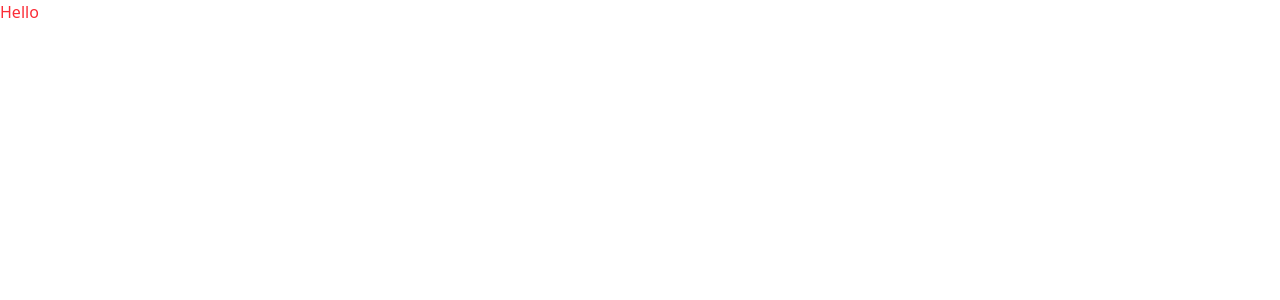
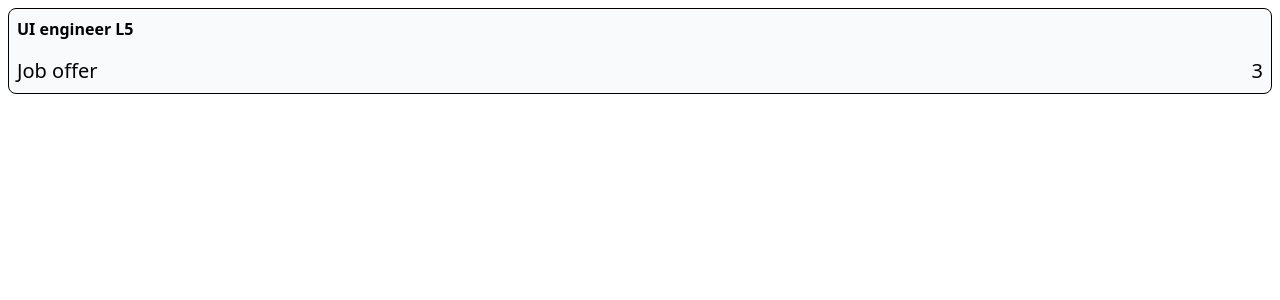
Before and after one commit to daphnee-jeune/kanban, a React (Vite) app: page / in a window 1280 px wide. Shown: the top 300 px of the page. Built offline with nearby package versions, Linux system fonts and the light colour scheme.

Commit message:
start working on card

```diff
--- a/src/App.tsx
+++ b/src/App.tsx
@@ -1,12 +1,15 @@
-import './App.css'
+import "./App.css";
 
 function App() {
-
   return (
-    <div className='text-red-500'>
-      Hello
+    <div className="text-xl border rounded-lg px-2 m-2 bg-gray-50">
+      <div className="text-base font-semibold py-2">UI engineer L5</div>
+      <div className="flex py-2 gap-4 justify-between">
+        <div>Job offer</div>
+        <div>3</div>
+      </div>
     </div>
-  )
+  );
 }
 
-export default App
+export default App;
```
